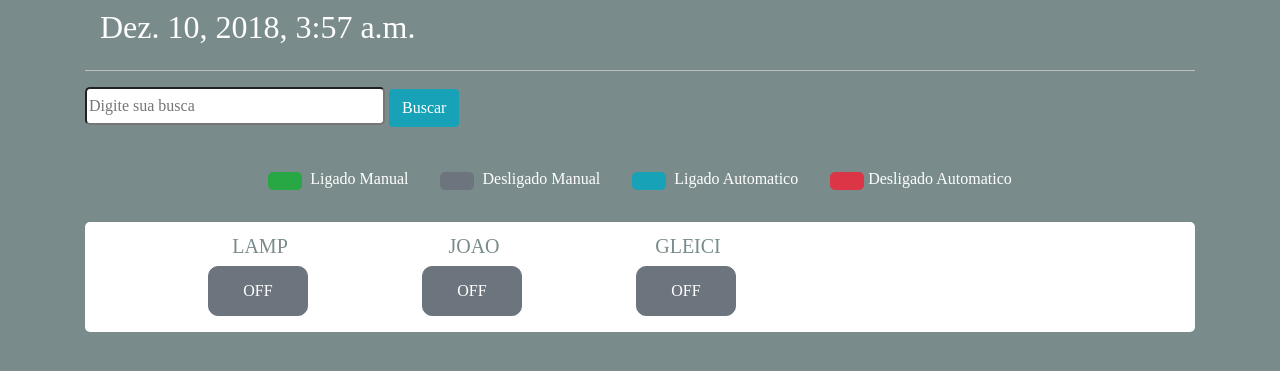
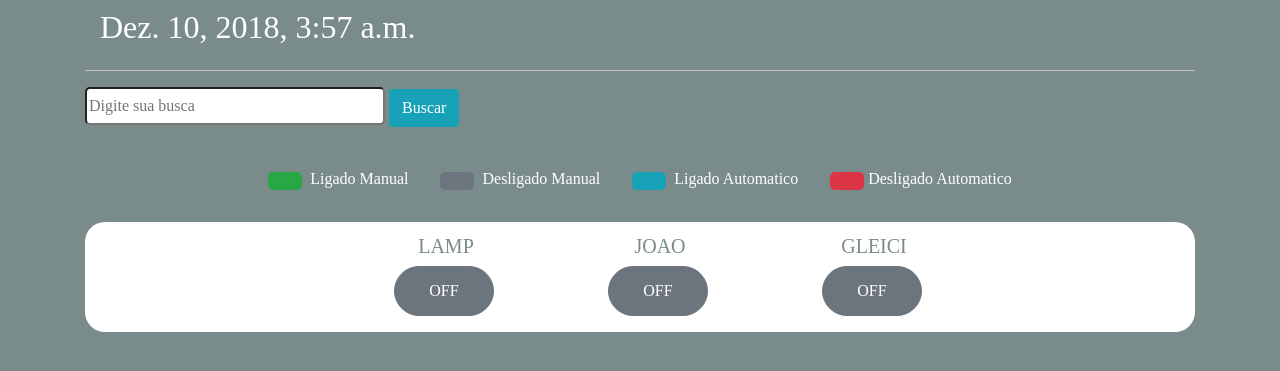
Before and after one commit to joaomoraujo86/sagce, a Django app: page /micro/onoff in a window 1280 px wide. Shown: the part 86-457 px from the top of the page. Run offline with Django 3.2, Linux system fonts and the light colour scheme; a user stored in the database is signed in; data comes from the database, SQL or seed files in the repository; parts of the project's set-up code (start-up, migrations or seed data) failed here and were passed over; some libraries are stand-ins or nearby versions.

```diff
--- a/micro/templates/micro/onoff.html
+++ b/micro/templates/micro/onoff.html
@@ -68,7 +68,7 @@
 
 
 
-    <div class="col-sm-12" style="background-color: white; border-radius: 5px;">
+    <div align="center" class="col-sm-12" style="background-color: white; border-radius: 20px;"  >
         <div class="container">
 
         <ul>
--- a/templates/base.html
+++ b/templates/base.html
@@ -43,7 +43,7 @@ text-decoration: none;
 
 width: 100px;
 height:50px;
-border-radius: 10px;
+border-radius: 50px;
 
 }
 
```
